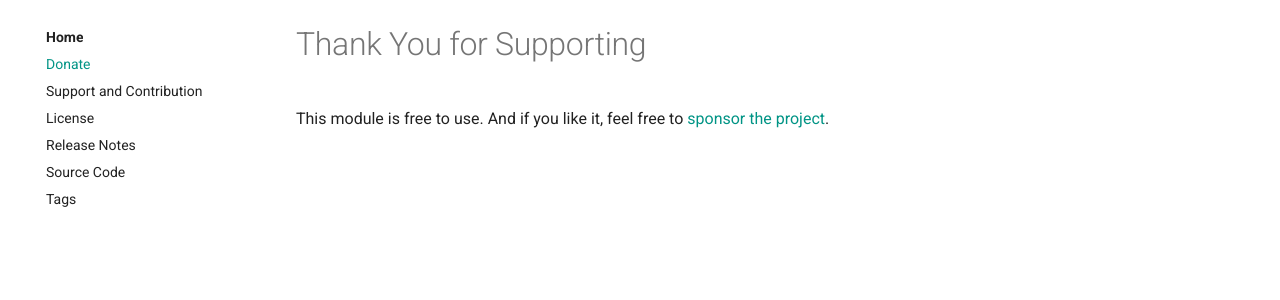
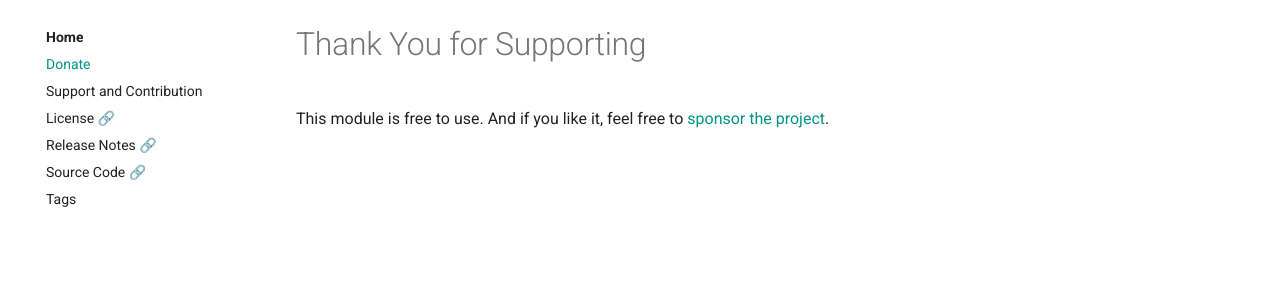
Before and after one commit to jakob-bagterp/timer-for-python, an MkDocs documentation site: the page built from docs/donate.md, in a window 1280 px wide. Shown: the part 122-422 px from the top of the page. Built offline with MkDocs 1.6.1 and Material for MkDocs 9.7.7, drawn with Linux system fonts in a browser that asks for light colours; comment, search, counter and statistics services are not loaded; the version menu is left out; some of the changed lines change nothing that is shown.

Commit message:
Add emoji for external links in navigation.

```diff
--- a/mkdocs.yml
+++ b/mkdocs.yml
@@ -10,9 +10,9 @@ nav:
     - index.md
     - Donate: donate.md
     - Support and Contribution: support-and-contribution.md
-    - License: https://github.com/jakob-bagterp/timer-for-python/blob/master/LICENSE.md
-    - Release Notes: https://github.com/jakob-bagterp/timer-for-python/releases
-    - Source Code: https://github.com/jakob-bagterp/timer-for-python
+    - License 🔗: https://github.com/jakob-bagterp/timer-for-python/blob/master/LICENSE.md
+    - Release Notes 🔗: https://github.com/jakob-bagterp/timer-for-python/releases
+    - Source Code 🔗: https://github.com/jakob-bagterp/timer-for-python
     - Tags: tags.md
   - Getting Started:
     - getting-started/index.md
```
